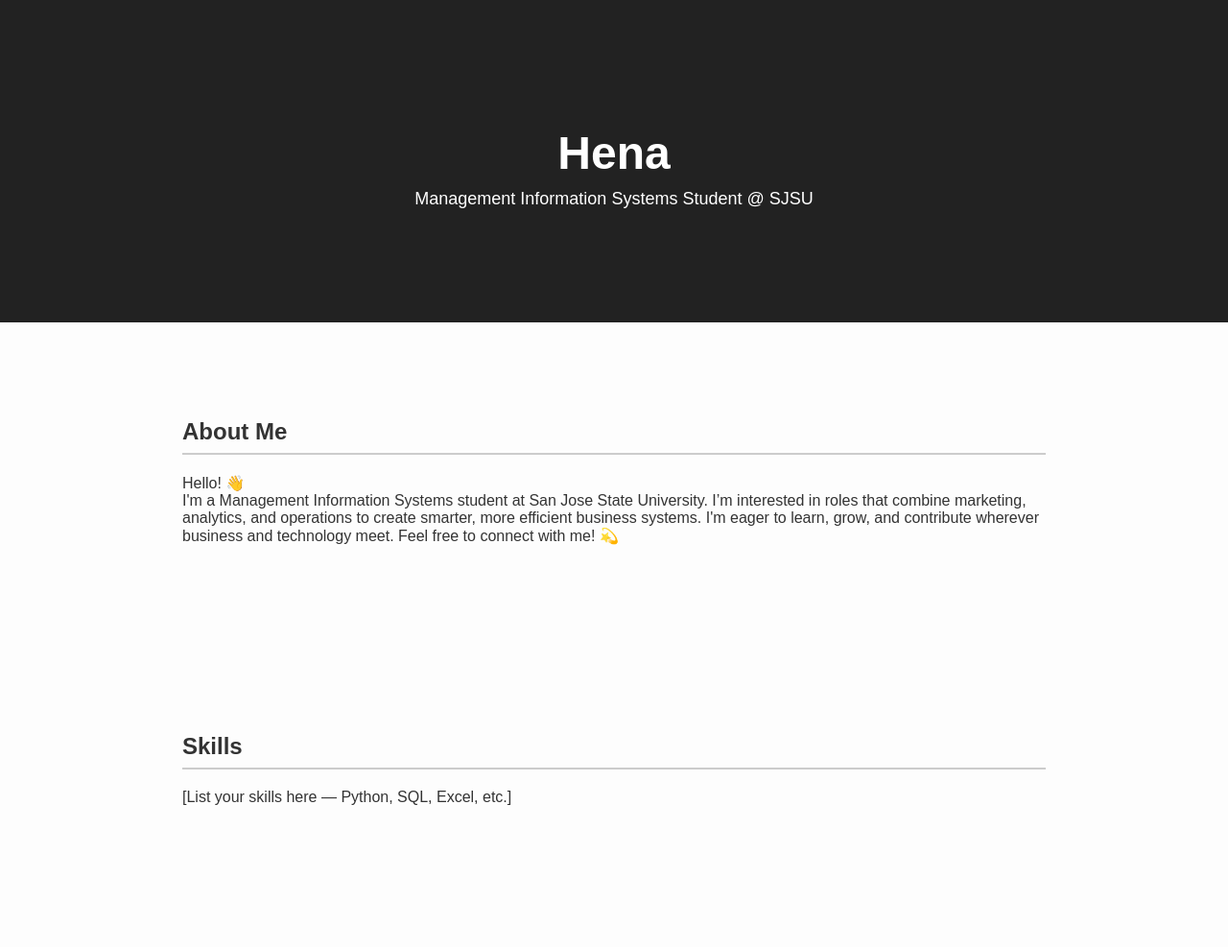
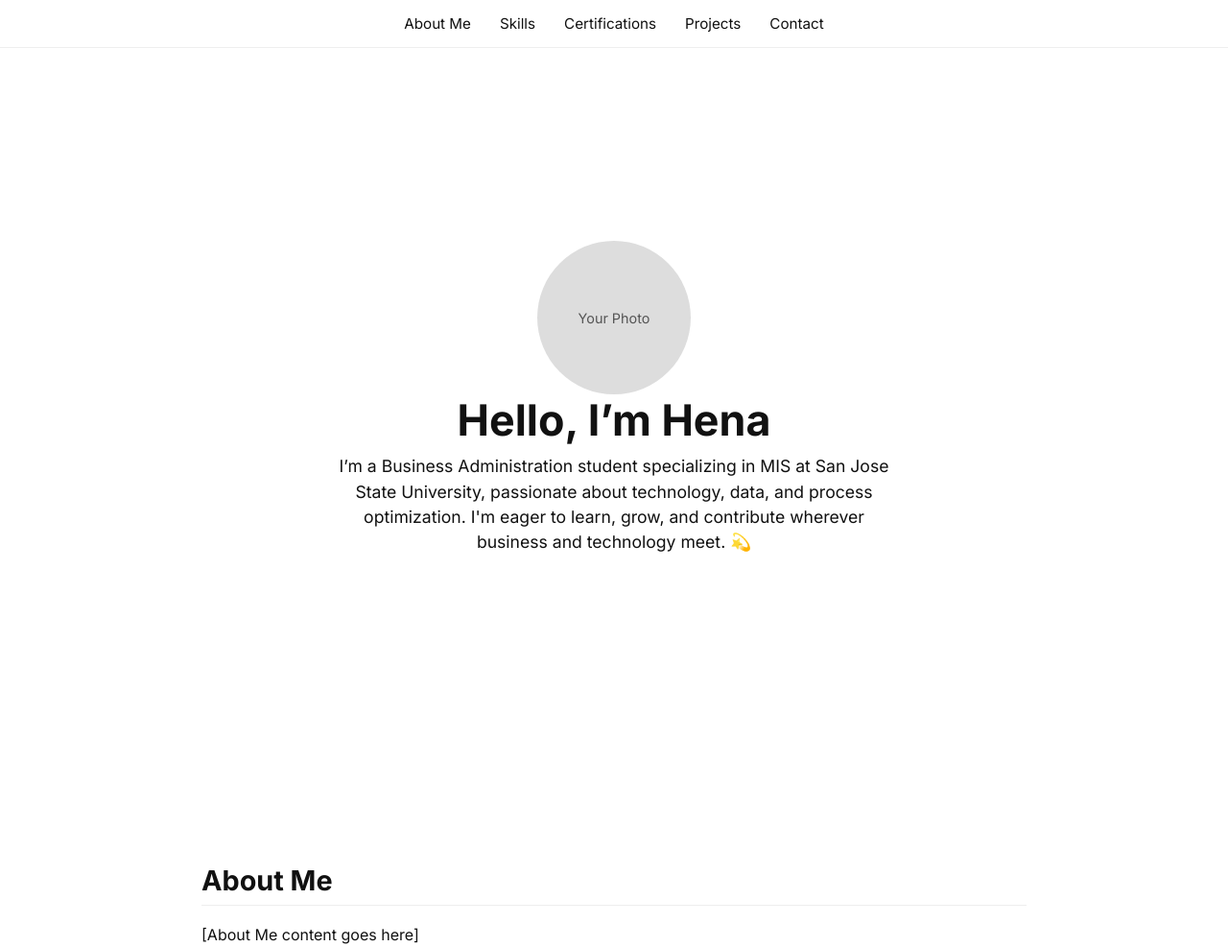
Before and after one commit to hena-ptl/hena-ptl.github.io, a plain HTML site: page index.html in a window 1280 px wide. Shown: the top 987 px of the page at 96% size. Drawn offline with Linux system fonts and the light colour scheme.

Commit message:
Update index.html

```diff
--- a/index.html
+++ b/index.html
@@ -4,80 +4,142 @@
   <meta charset="UTF-8" />
   <meta name="viewport" content="width=device-width, initial-scale=1.0" />
   <title>Hena | Portfolio</title>
+  <link href="https://fonts.googleapis.com/css2?family=Inter:wght@400;700&display=swap" rel="stylesheet">
   <style>
-    body {
-      font-family: Arial, sans-serif;
+    * {
       margin: 0;
       padding: 0;
-      background-color: #fdfdfd;
-      color: #333;
+      box-sizing: border-box;
+      scroll-behavior: smooth;
+    }
+
+    body {
+      font-family: 'Inter', sans-serif;
+      background-color: #ffffff;
+      color: #111;
+    }
+
+    header {
+      height: 100vh;
+      display: flex;
+      flex-direction: column;
+      justify-content: center;
+      align-items: center;
+      text-align: center;
+      padding: 0 20px;
+    }
+
+    header h1 {
+      font-size: 2.8rem;
+      margin-bottom: 0.5rem;
+    }
+
+    header p {
+      font-size: 1.1rem;
+      max-width: 600px;
+      line-height: 1.5;
+    }
+
+    nav {
+      position: fixed;
+      top: 0;
+      width: 100%;
+      background-color: #fff;
+      border-bottom: 1px solid #eee;
+      padding: 15px 20px;
+      display: flex;
+      justify-content: center;
+      gap: 30px;
+      font-size: 0.95rem;
+      z-index: 999;
+    }
+
+    nav a {
+      text-decoration: none;
+      color: #111;
+      font-weight: 500;
+      transition: color 0.3s;
+    }
+
+    nav a:hover {
+      color: #6c63ff;
     }
 
     section {
-      padding: 80px 20px;
+      padding: 100px 20px;
       max-width: 900px;
       margin: auto;
     }
 
     h2 {
-      border-bottom: 2px solid #ccc;
+      font-size: 1.8rem;
+      margin-bottom: 20px;
+      border-bottom: 1px solid #eee;
       padding-bottom: 8px;
-      margin-bottom: 20px;
     }
 
-    header {
-      background-color: #222;
-      color: white;
-      text-align: center;
-      padding: 100px 20px;
+    .hero-img {
+      margin-top: 30px;
+      width: 160px;
+      height: 160px;
+      border-radius: 100%;
+      background-color: #ddd;
+      display: inline-block;
     }
 
-    header h1 {
-      font-size: 48px;
-      margin-bottom: 10px;
-    }
-
-    header p {
-      font-size: 18px;
-      margin-top: 0;
+    /* TEMP: placeholder image effect */
+    .hero-img::after {
+      content: 'Your Photo';
+      display: flex;
+      justify-content: center;
+      align-items: center;
+      height: 100%;
+      font-size: 0.9rem;
+      color: #555;
     }
   </style>
 </head>
 <body>
 
+  <nav>
+    <a href="#about">About Me</a>
+    <a href="#skills">Skills</a>
+    <a href="#certifications">Certifications</a>
+    <a href="#projects">Projects</a>
+    <a href="#contact">Contact</a>
+  </nav>
+
   <header>
-    <h1>Hena</h1>
-    <p>Management Information Systems Student @ SJSU</p>
+    <div class="hero-img"></div>
+    <h1>Hello, I’m Hena</h1>
+    <p>I’m a Business Administration student specializing in MIS at San Jose State University, passionate about technology, data, and process optimization. I'm eager to learn, grow, and contribute wherever business and technology meet. 💫</p>
   </header>
 
   <section id="about">
     <h2>About Me</h2>
-    <p>
-      Hello! 👋<br>
-      I'm a Management Information Systems student at San Jose State University. I’m interested in roles that combine marketing, analytics, and operations to create smarter, more efficient business systems. I'm eager to learn, grow, and contribute wherever business and technology meet. Feel free to connect with me! 💫
-    </p>
+    <p>[About Me content goes here]</p>
   </section>
 
   <section id="skills">
     <h2>Skills</h2>
-    <p>[List your skills here — Python, SQL, Excel, etc.]</p>
+    <p>[Python, SQL, Excel, etc.]</p>
   </section>
 
   <section id="certifications">
     <h2>Certifications</h2>
-    <p>[Add your certifications here — Salesforce, Coursera, etc.]</p>
+    <p>[List them here]</p>
   </section>
 
   <section id="projects">
     <h2>Projects</h2>
-    <p>[Add project summaries or links here]</p>
+    <p>[Projects or placeholder cards]</p>
   </section>
 
   <section id="contact">
     <h2>Contact</h2>
     <p>
-      <strong>Email:</strong> your.email@example.com<br>
-      <strong>LinkedIn:</strong> <a href="https://www.linkedin.com/in/your-link/" target="_blank">your-link</a>
+      Email: your.email@example.com <br>
+      LinkedIn: <a href="https://www.linkedin.com/in/your-link/" target="_blank">your-link</a>
     </p>
   </section>
 
```
